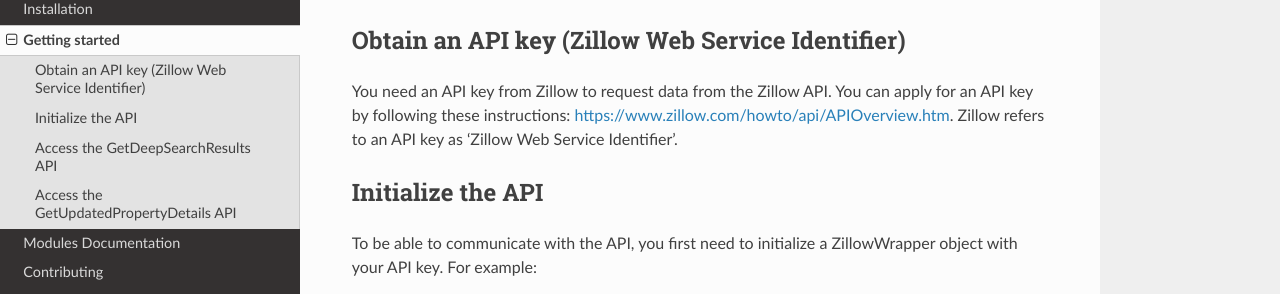
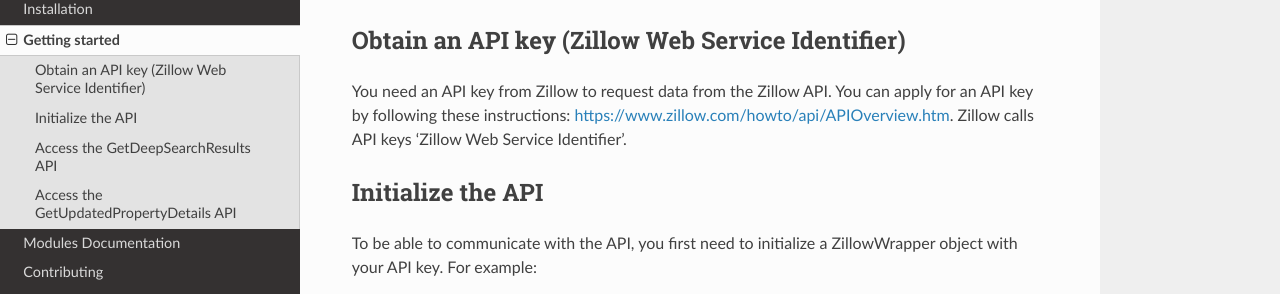
Before and after one commit to hanneshapke/pyzillow, a Sphinx documentation site: the page built from docs/getting_started.rst, in a window 1280 px wide and 900 px high. Shown: the part 136-430 px from the top of the window. Built offline with Sphinx 7.4.7 and the Read the Docs theme 2.0.0, drawn with Linux system fonts in a browser that asks for light colours.

Commit message:
Clarify terminology

```diff
--- a/docs/getting_started.rst
+++ b/docs/getting_started.rst
@@ -3,7 +3,7 @@
 
 Obtain an API key (Zillow Web Service Identifier)
 ***************************************************
-You need an API key from Zillow to request data from the Zillow API. You can apply for an API key by following these instructions: `<https://www.zillow.com/howto/api/APIOverview.htm>`_. Zillow refers to an API key as 'Zillow Web Service Identifier'.
+You need an API key from Zillow to request data from the Zillow API. You can apply for an API key by following these instructions: `<https://www.zillow.com/howto/api/APIOverview.htm>`_. Zillow calls API keys 'Zillow Web Service Identifier'.
 
 Initialize the API
 ******************
```
